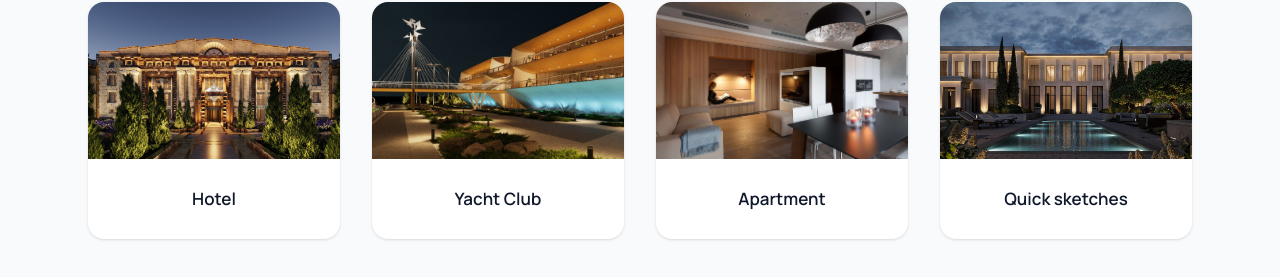
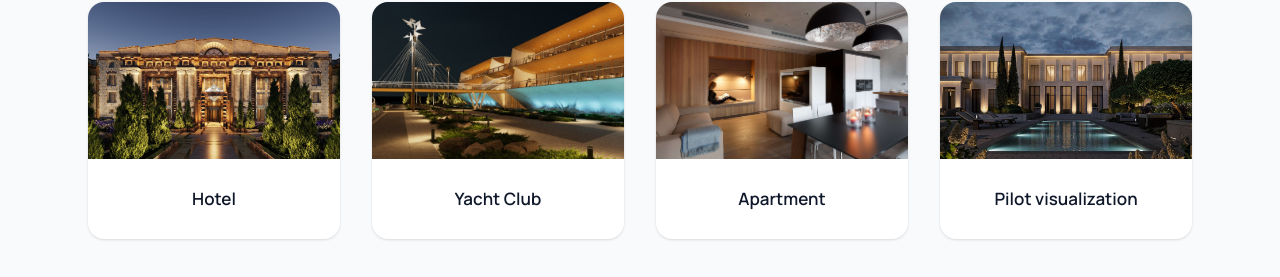
Before and after one commit to ilyaivanov239-rgb/GFLight, a Next.js app: page /en in a window 1280 px wide. Shown: the part 1917-2194 px from the top of the page. Built offline with nearby package versions, Linux system fonts and the light colour scheme.

Commit message:
Update projects.ts

```diff
--- a/components/projects.ts
+++ b/components/projects.ts
@@ -191,19 +191,17 @@ export const PROJECTS: Project[] = [
   {
     slug: 'quick-sketches',
     cover: '/projects/quick-sketches/cover.jpg',
-    images: seq('quick-sketches', 3),
-    title: { ru: 'Быстрые эскизы', en: 'Quick sketches', pt: 'Esboços rápidos' },
+    images: seq('quick-sketches', 8),
+    title: { ru: 'Пилотная визуализация', en: 'Pilot visualization', pt: 'Esboços rápidos' },
     blurb: {
       ru: 'Серия быстрых концептов и мокапов — показываем идею до финального проекта.',
       en: 'A series of quick concepts and mockups — conveying the idea before final design.',
       pt: 'Série de conceitos rápidos e mockups — ideia antes do projeto final.',
     },
     desc: {
-  ru: `Этот интерьер сочетает в себе теплоту и современный минимализм, где каждая деталь продумана для создания комфортного и функционального пространства.
+  ru: `Иногда, прежде чем начинать полноценное проектирование, важно убедиться, что видение проекта совпадает. Мы предлагаем уникальную услугу, которая позволяет визуально оценить возможную фасадную подсветку на основе уже существующих рендеров от архитектора.
 
-Особая роль в проекте отведена световому дизайну, который подчеркивает каждую зону. Центральным акцентом в обеденной зоне стали массивные черные подвесные светильники Flos Skygarden, которые создают визуальный якорь и наполняют пространство мягким, рассеянным светом. Многоуровневое освещение дополняется точечными светильниками, скрытой подсветкой и бра в зоне для чтения, что позволяет легко менять атмосферу.
-
-Гармоничное сочетание натурального дерева, бетона и кирпичной кладки делает интерьер уникальным. Эти фактуры по-настоящему раскрываются благодаря грамотному освещению, которое выделяет их текстуру и глубину, создавая ощущение тепла и уюта.`,
+Это помогает клиентам увидеть, как преобразится их дом в вечернее время, еще до начала детальной проработки. Используя эти рендеры, мы представляем наше видение освещения, показывая, как мы можем подчеркнуть архитектурные линии и формы, выделить текстуру фасада и создать особую атмосферу. Такой подход позволяет на раннем этапе согласовать концепцию и убедиться, что результат будет соответствовать ожиданиям.`,
   en: '',
   pt: '',
 },
```
